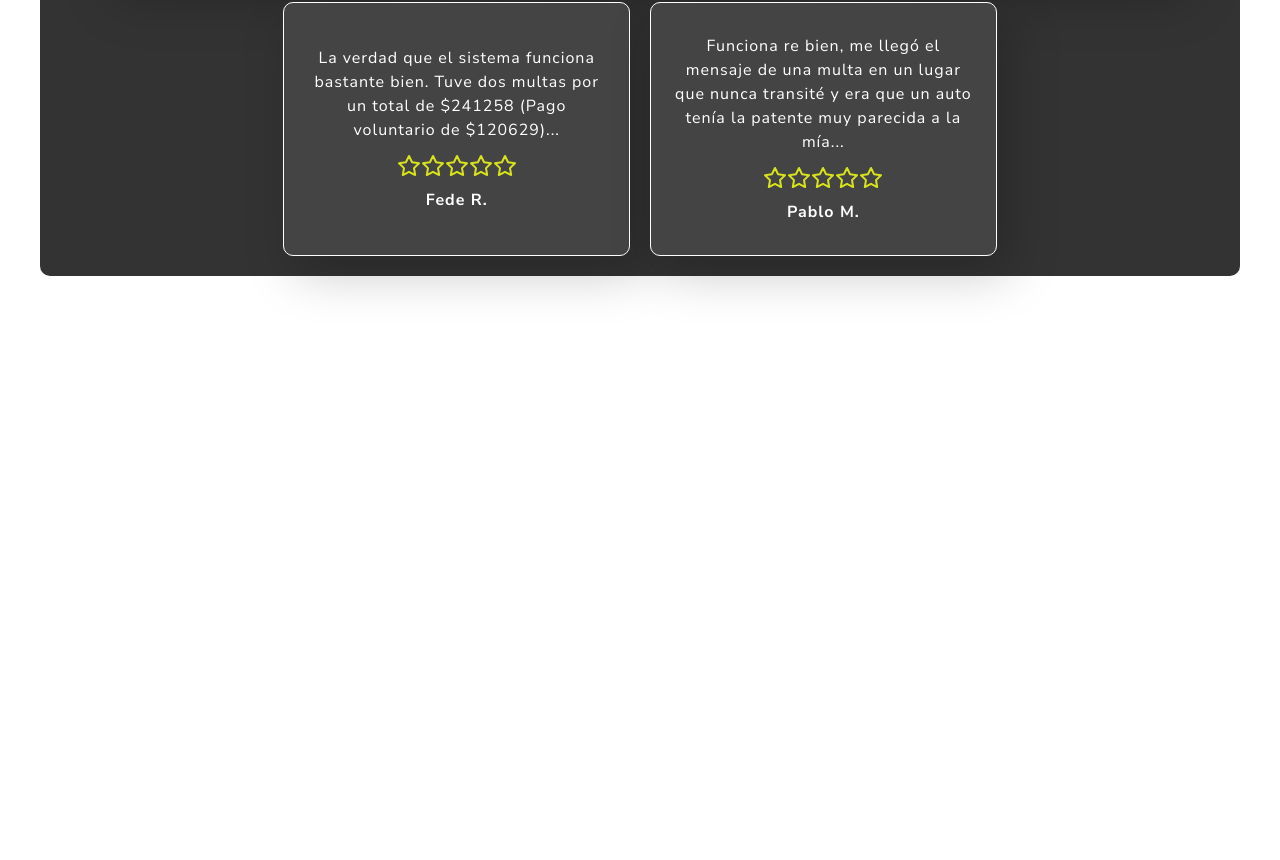
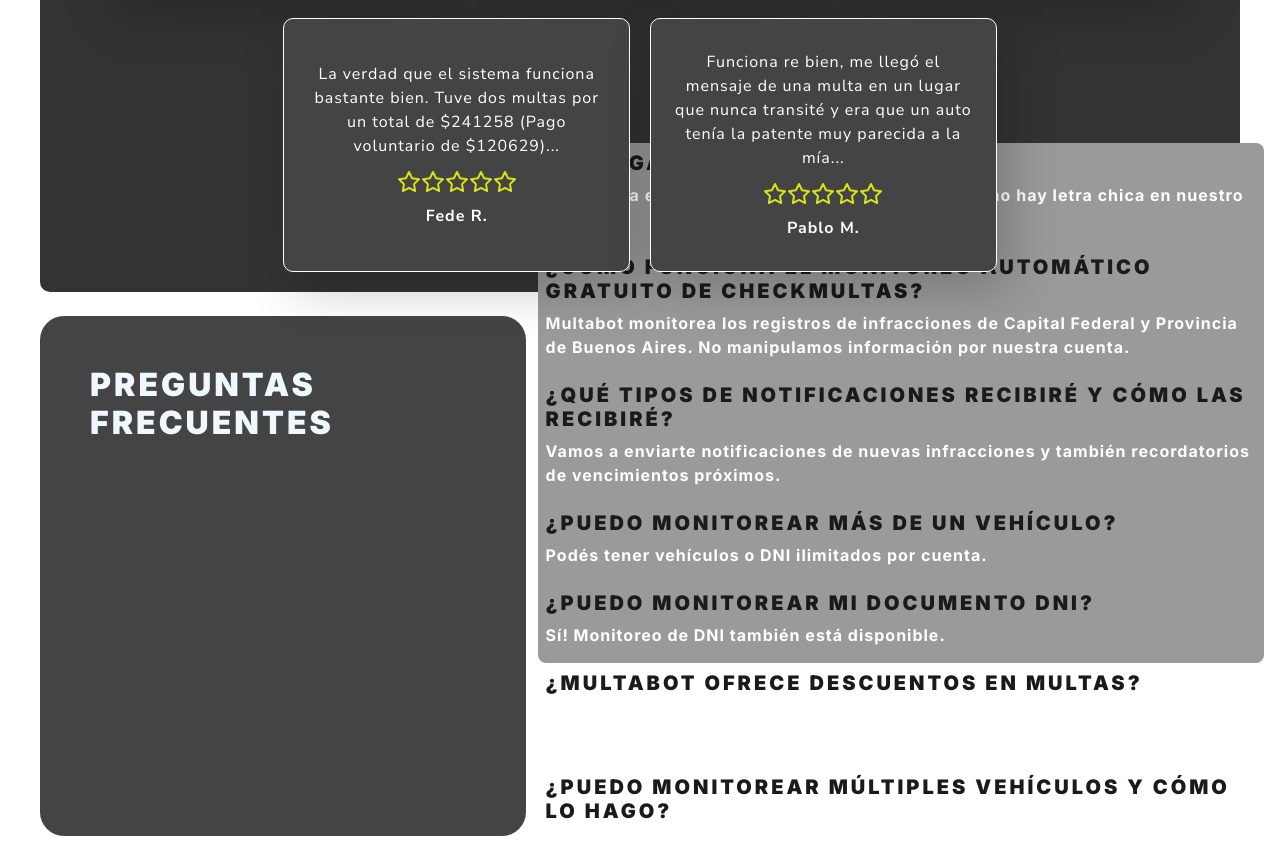
Before and after one commit to Ezegallardo0/checkmultas, a React (Vite) app: page / in a window 1280 px wide. Shown: the part 1612-2472 px from the top of the page. Before the commit the page ends 1908 px from the top, so only its background shows below. Built offline with nearby package versions, Linux system fonts and the light colour scheme.

Commit message:
"agregando cositas"

```diff
--- a/src/App.jsx
+++ b/src/App.jsx
@@ -29,7 +29,6 @@
       author: "Pablo M."
     }
   ];
-
   const renderStars = (stars) => {
     return Array(stars)
       .fill(0)
@@ -102,6 +101,21 @@
           ))}
         </div>
       </div>
+      <article className='Questions'>
+        <section className='pregu'>
+          <h2 className='PreFre'>Preguntas frecuentes</h2>
+        </section>
+        <section className='preguntas'>
+            <Card title='¿Es legal CheckMultas?' text='Si, nuestra empresa es 100% legal y transparente, no hay letra chica en nuestro servicio.' className=" preguntas1" />
+            <Card title='¿Cómo funciona el monitoreo automático gratuito de CheckMultas?' text='Multabot monitorea los registros de infracciones de Capital Federal y Provincia de Buenos Aires. No manipulamos información por nuestra cuenta.' className="preguntas1" />
+            <Card title='¿Qué tipos de notificaciones recibiré y cómo las recibiré?' text='Vamos a enviarte notificaciones de nuevas infracciones y también recordatorios de vencimientos próximos.' className="preguntas1" />
+            <Card title='¿Puedo monitorear más de un vehículo?' text='Podés tener vehículos o DNI ilimitados por cuenta.' className="preguntas1" />
+            <Card title='¿Puedo monitorear mi documento DNI?' text='Sí! Monitoreo de DNI también está disponible.' className="preguntas1" />
+            <Card title='¿Multabot ofrece descuentos en multas?' text='A través de nuestra alianza con SinFotoMultas los usuarios de Multabot pueden acceder a importantes descuentos en sus infracciones.' className="preguntas1" />
+            <Card title='¿Puedo monitorear múltiples vehículos y cómo lo hago?' text='Si! Podes monitorear hasta 5 vehículos de manera gratuita. Para crearlos solo debes acceder a "Mis bots" y hacer clic en "Nuevo bot"' className="preguntas1" />
+            <Card title='¿Multabot ofrece cobertura en qué áreas y tiene planes de expansión?' text='Por ahora ofrecemos servicio para Capital Federal y Provincia de Buenos Aires. CheckMultas será nacional en poco tiempo.' className="preguntas1" />
+        </section>
+      </article>
     </>
   );
 }
--- a/src/styles/app.css
+++ b/src/styles/app.css
@@ -1,10 +1,10 @@
 @import url('https://fonts.googleapis.com/css2?family=Inter:ital,opsz,wght@0,14..32,100..900;1,14..32,100..900&display=swap');
+
 
 h4 {
     font-family: "Inter", sans-serif;
     font-weight: 900;
     font-size: 20px;
-    color: black;
 }
 
 .Dni {
@@ -150,7 +150,8 @@
     display: flex;
     justify-content: space-between;
 }
-.Cards2{
+
+.Cards2 {
     display: flex;
 
 }
@@ -185,7 +186,7 @@
     padding: 10px;
 }
 
-.card2{
+.card2 {
     background-color: aliceblue;
     margin-top: 30px;
     height: 130px;
@@ -196,15 +197,19 @@
     text-align: center;
     padding-top: 35px;
 }
-.card3{
+
+.card3 {
     margin-left: 32px;
 }
-.div{
+
+.div {
     margin-left: 120px;
 }
-.card-container{
+
+.card-container {
     display: flex;
 }
+
 /* From Uiverse.io by SteveBloX */
 .card {
     box-sizing: border-box;
@@ -232,14 +237,16 @@
 }
 
 .bg-container {
-    background-color: #333; /* Fondo oscuro */
+    background-color: #333;
     padding: 20px;
     border-radius: 10px;
     text-align: center;
+    margin-top: 2vh;
 }
 
 .reviews-container {
-    background-color: #333; /* Fondo oscuro */
+    background-color: #333;
+    /* Fondo oscuro */
     padding: 20px;
     border-radius: 10px;
     text-align: center;
@@ -264,7 +271,8 @@
     color: #fff;
     padding: 20px;
     border-radius: 10px;
-    width: calc(33.333% - 40px); /* Tres tarjetas por fila */
+    width: calc(33.333% - 40px);
+    /* Tres tarjetas por fila */
     box-sizing: border-box;
 }
 
@@ -280,3 +288,43 @@
 .review-author {
     font-weight: bold;
 }
+
+.pregu {
+    background-color: #444;
+    width: 38%;
+    height: 65vh;
+    margin-left: 5vh;
+    border-radius: 3vh;
+}
+
+.PreFre {
+    font-size: 2rem;
+}
+
+/*H1 de preguntas frecuentes*/
+.preguntas {
+    margin-left: 42%;
+    margin-top: -693px;
+    background-color: #9b9a9a;
+    border-radius: 1vh;
+    margin-right: 2vh;
+    height: 65vh;
+
+}
+
+/*es el contenedor a la clase de las preguntas*/
+.preguntas1 {
+    font-size: 16px;
+    padding-right: 1vh;
+    padding-top: 1vh;
+    padding-left: 1vh;
+
+}
+
+/*son las preguntas*/
+.Questions {
+    margin-top: 3vh;
+    font-family: "Inter", sans-serif;
+    font-weight: 700;
+    color: rgb(255, 255, 255);
+}
```
Lines whose indentation alone changed are shown as unchanged.
